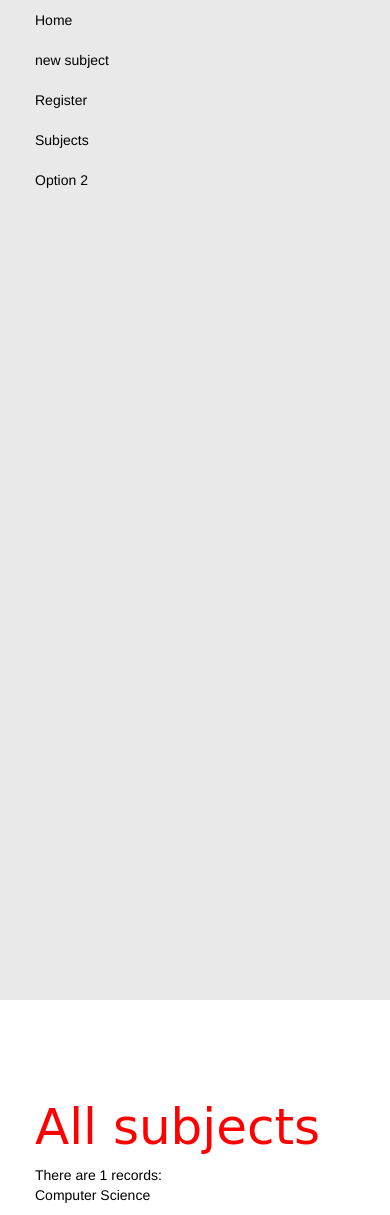
After one commit to GreengatesIBCS/IBTracker, a Django app: page /tracker/subject/all/ in a window 390 px wide. The commit adds this page. Run offline with Django 3.2, Linux system fonts and the light colour scheme; data comes from the database, SQL or seed files in the repository; some libraries are stand-ins or nearby versions.

Commit message:
updating project

```diff
--- a/IBTracker/settings.py
+++ b/IBTracker/settings.py
@@ -40,13 +40,12 @@ INSTALLED_APPS = [
     'tracker.apps.TrackerConfig',
 ]
 
-MIDDLEWARE_CLASSES = [
+MIDDLEWARE = [
     'django.middleware.security.SecurityMiddleware',
     'django.contrib.sessions.middleware.SessionMiddleware',
     'django.middleware.common.CommonMiddleware',
     'django.middleware.csrf.CsrfViewMiddleware',
     'django.contrib.auth.middleware.AuthenticationMiddleware',
-    'django.contrib.auth.middleware.SessionAuthenticationMiddleware',
     'django.contrib.messages.middleware.MessageMiddleware',
     'django.middleware.clickjacking.XFrameOptionsMiddleware',
 ]
--- a/tracker/apps.py
+++ b/tracker/apps.py
@@ -1,5 +1,4 @@
 from django.apps import AppConfig
-
 
 class TrackerConfig(AppConfig):
     name = 'tracker'
--- a/tracker/models.py
+++ b/tracker/models.py
@@ -9,22 +9,27 @@ class Subject(models.Model):
     class Meta:
         ordering =["subject_name"]
 
-    def __str__(self):
+    def _str_(self):
+#string for representing the MyModelName object (in Admin site etc)
         return self.subject_name
+
+#Topic
 
 class Topic(models.Model):
 
     SCOPE = (
-        ('C','Core'),
-        ('H','High Level'),
-        ('S','Standard Level'),
-    )
-    id = models.IntegerField(primary_key= True,help_text="Unique ID for this particlar topic in the app")
-    topic_name = models.CharField(max_length=60,help_text="Name of the topic to track")
-    subject = models.ForeignKey('Subject',on_delete=models.SET_NULL,null=True)
-    topic_code = models.CharField(max_length=20,help_text="Code for topic")
-    hours = models.IntegerField(validators=[MaxValueValidator(240),MinValueValidator(1)])
-    scope = models.CharField(choices=SCOPE,max_length=1,help_text="Scope of the topic")
+        ('C', 'core'),
+        ('H', 'High Level'),
+        ('S', 'Standard Level'),
+	)
+    #Fields
+    id= models.IntegerField(primary_key=True, help_text="Unique ID for this particular topic")
+    topic_name= models.CharField (max_length=60, help_text= "Name of the topic to track")
+    subject= models.ForeignKey('Subject', on_delete=models.SET_NULL, null=True)
+    topic_code= models.CharField(max_length = 20, help_text="Code for the topic")
+    hours= models.IntegerField(validators= [MaxValueValidator (240), MinValueValidator(1)])
+    scope= models.CharField(choices=SCOPE,max_length=1, help_text="Scope of the topic")
+
 
     class Meta:
         ordering = ["topic_name"]
@@ -45,6 +50,7 @@ class Subtopic(models.Model):
     def __str__(self):
         return self.subtopic_name
 
+#Javi: Register
 
 class Student(models.Model):
 
@@ -70,6 +76,7 @@ class Student(models.Model):
 
     def __str__(self):
         return self.last_name
+
 class Login (models.Model):
     id = models.IntegerField(primary_key=True, help_text="Unique ID for each student", validators=[MaxValueValidator(10000), MinValueValidator(1000)])
     Login_name = models.CharField(max_length=60, help_text="student name")
@@ -86,6 +93,8 @@ class Login (models.Model):
     def __str__(self):
         return self.Login_name
 
+#Team1: Support
+
 class Support (models.Model):
     instructions = models.CharField(max_length=60, help_text="last name")
     questions = models.TextField (max_length= 200)
--- a/tracker/static/css/styles.css
+++ b/tracker/static/css/styles.css
@@ -1,5 +1,64 @@
-.sidebar-nav {
-    margin-top: 20px;
+/* CSS Changes*/
+
+.sidebar-nav{
+    padding-left: 30px;
+    padding-right: 20px;
+    list-style: none;
+    background: #e9e9e9;
+    height: 1000px;
+}
+
+.sidebar-nav li{
+    text-indent: 20px;
+    line-height: 40px;
+}
+
+.sidebar-nav a{
+    display: block;
+    text-decoration: none;
+    color: black;
+}
+
+.sidebar-nav li a:hover{
+    background: #cfd1d0;
+}
+
+.container-fluid{
     padding: 0;
-    list-style: none;
+    margin-left: auto;
+    margin-right: auto;
+    height: 1000px;
+    background-color: #f5f5f5
 }
+
+.col-sm-2{
+    padding: 0;
+}
+
+.col-sm-10{
+    padding-left: 50px;
+    padding-top: 70px;
+}
+
+
+
+.navbar{
+    padding-left: 30px;
+    margin: 0px;
+    height: 100px;
+}
+
+.navbar-default{
+    background-color: #ffffff;
+}
+
+h1 {
+    color: red;
+    font-size: 50px;
+    font-family: "Comic Sans MS", "Arial Black", Serif;
+}
+
+
+p {
+    color: black;
+}
--- a/tracker/templates/Student_details.html
+++ b/tracker/templates/Student_details.html
@@ -1,5 +1,5 @@
 {% extends "base_generic.html" %}
-
+<!--Javier: verify account-->
 {% block content %}
 
     <p>Thanks {{ student.first_name }} {{ student.last_name}}</p>
--- a/tracker/templates/base_generic.html
+++ b/tracker/templates/base_generic.html
@@ -7,10 +7,11 @@
 	<link rel="stylesheet" href="https://maxcdn.bootstrapcdn.com/bootstrap/3.3.7/css/bootstrap.min.css">
 	<script src="https://ajax.googleapis.com/ajax/libs/jquery/1.12.4/jquery.min.js"></script>
 	<script src="https://maxcdn.bootstrapcdn.com/bootstrap/3.3.7/js/bootstrap.min.js"></script>
-<h1>IB Tracker</h1>
+
 {% load static %}
 <link rel="stylesheet" href="{% static 'css/styles.css' %}">
 
+<!--Javi: subject chose by student-->
 </head>
 <body>
     <div class="container-fluid">
@@ -21,6 +22,7 @@
             <li><a href="{% url 'index' %}">Home</a></li>
                 <li><a href="{% url 'subject_new' %}"> new subject</a></li>
                 <li><a href="{% url 'student_new' %}"> Register</a></li>
+            <!--Team 1: Support-->
                 <li><a href="{% url 'subjects_display' %}"> Subjects</a></li>
                 {% if student %}
                 <li><a href="{% url 'student_subject' pk=student.id %}"> Subjects student</a></li>
--- a/tracker/templates/indexJavier.html
+++ b/tracker/templates/indexJavier.html
@@ -1,6 +1,6 @@
 
 {% extends "base_generic.html" %}
-
+<!--Javi: home page-->
 {% block content %}
     <p>Welcome to IB Tracker a web site that will help you with revise and keep track of your IB. IN here you will find exercises videos, notes, and the syllabus of different subjects. Login to try it.</p>
 <p>
--- a/tracker/templates/student_edit.html
+++ b/tracker/templates/student_edit.html
@@ -1,5 +1,5 @@
 {% extends "base_generic.html" %}
-
+<!--Javier: Register-->
 {% block content %}
     <h1>New student</h1>
     <form method="POST" class="student-form">{% csrf_token %}
--- /dev/null
+++ b/tracker/templates/subject_all.html
@@ -0,0 +1,16 @@
+{% extends "base_generic.html" %}
+
+{% block content %}
+    <h1>All subjects</h1>
+
+    <p>
+        {% if subjects %}
+            There are {{ subjects|length }} records:<br/>
+        {% for aSubject in subjects %}
+            <td> {{ aSubject.subject_name }} </td>
+            {% endfor %}
+        {% else %}
+            There are no records in the system
+        {% endif %}
+    </p>
+{% endblock %}
--- a/tracker/templates/support_edit.html
+++ b/tracker/templates/support_edit.html
@@ -1,4 +1,4 @@
-
+<!--Team 1: Support-->
 <!DOCTYPE html>
 <html lang="en">
 <head>
--- a/tracker/urls.py
+++ b/tracker/urls.py
@@ -2,13 +2,23 @@
 from django.conf.urls import url
 from . import views
 
+#Team1: Support
+
 urlpatterns = [
     url(r'^$', views.index,name='index'),
-    url(r'^chose/$', views.subjects_display,name='subjects_display'),
-    url(r'^subject/new/$', views.subject_new,name='subject_new'),
-    url(r'^student/detail/(?P<id>\d+)/$', views.student_detail,name='student_detail'),
-    url(r'^student/subject/(?P<id>\d+)/$', views.Student_subject,name='student_subject'),
-    url (r'^Login/new/$', views.Login_new, name='Login_new'),
-    url (r'^Support/new/$', views.Support_new, name='Support_new'),
+
+#Javi: register
+    url(r'^subject/new/$', views.subject_new, name='subject_new'),
+    url(r'^subject/all/$', views.subject_all, name='subject_all'),
+
+#javi: home page after login
+    url(r'^chose/$', views.subject_display,name='subjects_display'),
+
+    url(r'^student/new/$', views.student_new, name='student_new'),
+    url(r'^student/detail/(?P<id>\d+)/$', views.student_detail, name='student_detail'),
+    url(r'^student/subject/(?P<id>\d+)/$', views.student_subject,name='student_subject'),
+
+    url (r'^login/new/$', views.login_new, name='login_new'),
+    url (r'^support/new/$', views.support_new, name='support_new'),
 
 ]
--- a/tracker/views.py
+++ b/tracker/views.py
@@ -1,34 +1,97 @@
 from django.shortcuts import render,redirect,get_object_or_404
-from .models import Subtopic,Subject,Topic,Student
-from .forms import SubjectForm,StudentForm
+from .models import Subtopic,Subject,Topic,Student, Login, Support
+from .forms import SubjectForm,StudentForm, SupportForm, LoginForm
 
+# Create your views here.
 def index(request):
+    num_subject = Subject.objects.all().count()
+    num_topic = Topic.objects.all().count()
+    num_subtopic =Subtopic.objects.all().count()
+
+    name_subject= Subject.objects.all()
+    subject_name= name_subject[0].id
+    all_topics= Topic.objects.all()
+    my_subject = Subject.objects.all()
+    subject_name = my_subject[0].subject_name
+    Login_code = Login.objects.all()
+    Sub_topic = Subtopic.objects.all().count()
+
+    return render(
+        request,
+        'index.html',
+        context={'num_topic': num_topic,
+                 'num_subject': num_subject,
+                 'num_subtopics':num_subtopic,
+                 'name_subject':name_subject,
+                 'topics':all_topics,
+                 'subject_name': subject_name,},
+    )
+
+def subject_new(request):
+    if request.method == "POST":
+        #POST, the request
+        form = SubjectForm(request.POST)
+        if form.is_valid():
+            subject = form.save(commit=False)
+            subject.save()
+            return redirect('subject_detail', pk=subject.pk)
+    else:
+        form = SubjectForm()
+    return render(request, 'subject_edit.html', {'form': form})
+
+def subject_all(request):
+    all_subject = Subject.objects.all()
+    return render(
+        request,
+        'subject_all.html',
+        context={'subjects': all_subject,},
+    )
+
+def subject_display (request):
     num_subject = Subject.objects.all().count()
     num_topic= Topic.objects.all().count()
     num_subtopic =Subtopic.objects.all().count()
 
     name_subject= Subject.objects.all()
-    subject_name= name_subject[1].id
+    subject_name= name_subject[0].id
     all_topics= Topic.objects.all()
     return render(
         request,
-        'index.html',
+        'subjects_display.html',
         context={'num_topics': num_topic,'num_subject':num_subject,'num_subtopics':num_subtopic,
                  'name_subject':subject_name,'topics':all_topics,'subject':name_subject},
     )
 
+def login_new (request):
+    if request.method == "POST":
+        #POST, the request
+        form = LoginForm (request.POST)
+        if form.is_valid():
+            Login = form.save(commit=False)
+            Login.save()
+            return redirect('index')
 
-def subject_new(request):
+            return redirect('Login_detail', pk=Login.pk)
+    else:
+        form = LoginForm()
+    return render(request, 'Login_edit.html', {'form': form})
+
+#Team1: Support
+def support_new (request):
     if request.method == "POST":
-        form = SubjectForm(request.POST)
+        # POST, the request
+        form = SupportForm(request.POST)
         if form.is_valid():
-            subject = form.save(commit=False)
-            subject.save()
-            return redirect('subject_detail')
+            Support = form.save(commit=False)
+            Support.save()
+            return redirect('index')
+
+            return redirect('Support_detail', pk=Support.pk)
     else:
-        form = SubjectForm()
-    return render(request, 'subject_edit.html', {'form': form})
+        form = SupportForm()
+    return render(request, 'Support_edit.html', {'form': form})
 
+#javi: Register
 def student_new(request):
     if request.method == "POST":
         form = StudentForm(request.POST)
@@ -41,8 +104,6 @@ def student_new(request):
     return render(request, 'student_edit.html', {'form': form})
 
 def student_detail(request,id):
-
-
     student = Student.objects.get(student_id=id)
 
     return render(
@@ -50,21 +111,8 @@ def student_detail(request,id):
         'Student_details.html',
         context={'student': student,}
     )
-def subjects_display (request):
-    num_subject = Subject.objects.all().count()
-    num_topic= Topic.objects.all().count()
-    num_subtopic =Subtopic.objects.all().count()
-
-    name_subject= Subject.objects.all()
-    subject_name= name_subject[1].id
-    all_topics= Topic.objects.all()
-    return render(
-        request,
-        'subjects_display.html',
-        context={'num_topics': num_topic,'num_subject':num_subject,'num_subtopics':num_subtopic,
-                 'name_subject':subject_name,'topics':all_topics,'subject':name_subject},
-    )
-def Student_subject(request, id):
+#Javi: Home page after login
+def student_subject(request, id):
     student= get_object_or_404(Student,pk=id)
     student_subject= list()
     student_subject.append(get_object_or_404(Subject, subject_name=student.subject1))
```
Also changed, not shown: tracker/admin.py (+8 -10 lines), tracker/forms.py (+9 -4 lines), tracker/templates/index.html (+2 -15 lines), db.sqlite3. Lines whose indentation alone changed are shown as unchanged.
